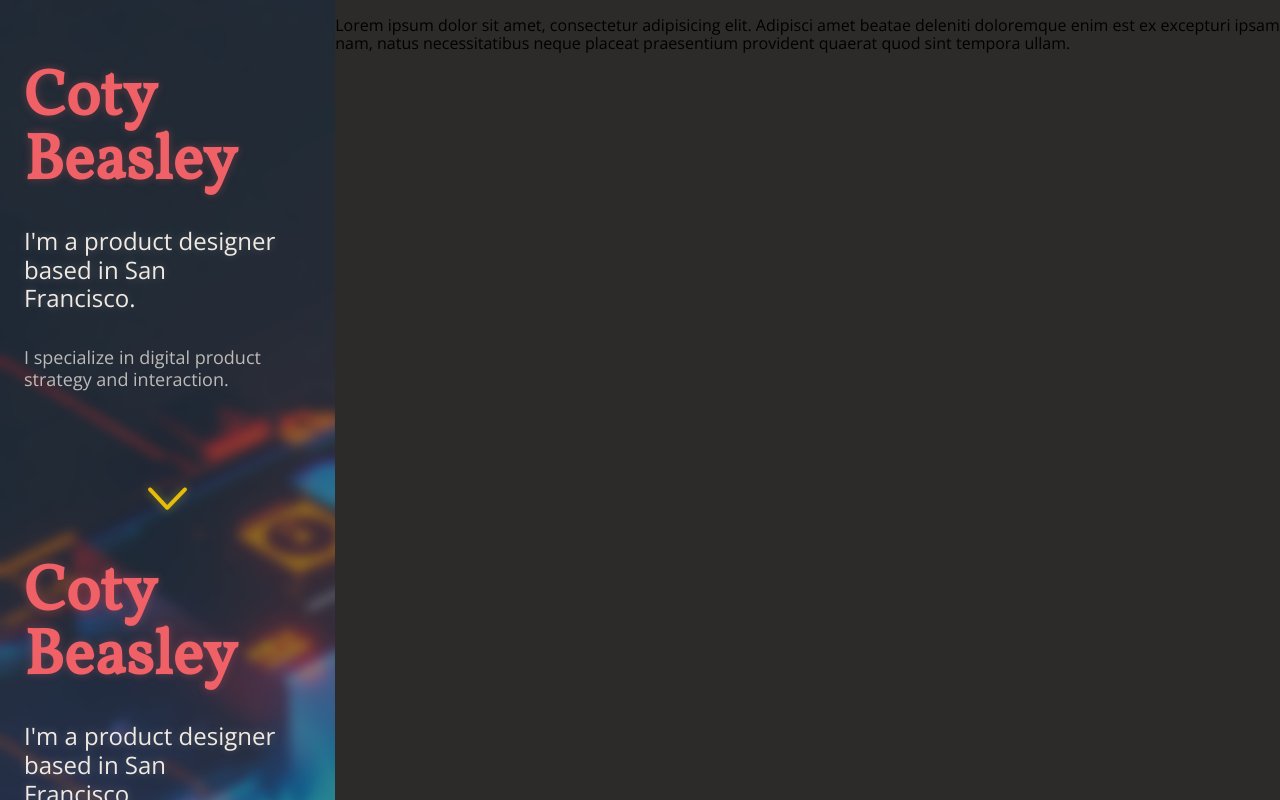
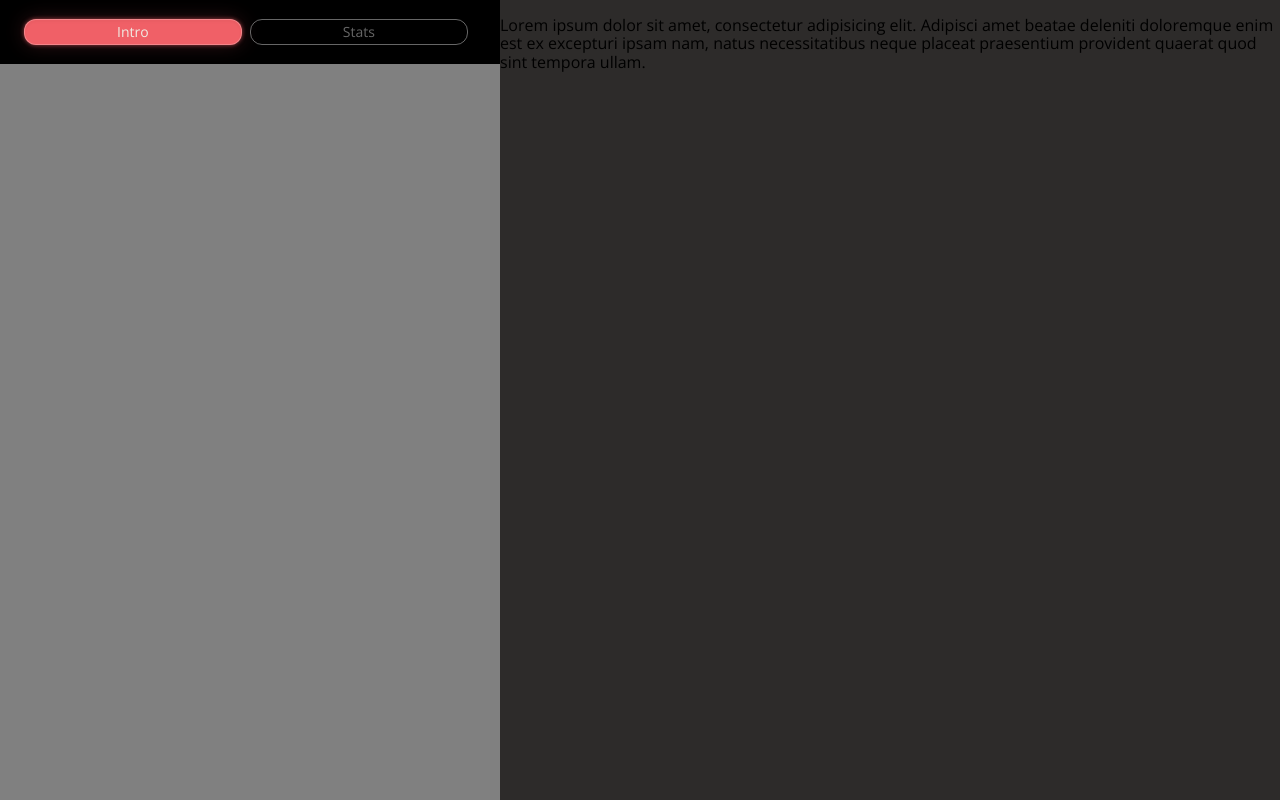
Before and after one commit to beacrea/wildcatcreekfiber, a Vue app: page /#/intro in a window 1280 px wide. Shown: the top 800 px of the page. Built offline with nearby package versions, Linux system fonts and the light colour scheme.

Commit message:
Added some layout tweaks

```diff
--- a/src/App.vue
+++ b/src/App.vue
@@ -1,8 +1,8 @@
 <template>
   <div id="app">
     <div id="content">
+      <Navigation></Navigation>
       <router-view/>
-      <Navigation></Navigation>
     </div>
     <div id="map">
       <p>Lorem ipsum dolor sit amet, consectetur adipisicing elit. Adipisci amet beatae deleniti doloremque enim est ex excepturi ipsam nam, natus necessitatibus neque placeat praesentium provident quaerat quod sint tempora ullam.</p>
@@ -25,6 +25,7 @@ export default {
 
 #app {
   display: flex;
+  height: 100%;
 }
 
 #content {
@@ -32,9 +33,24 @@ export default {
   display: flex;
   flex-direction: column;
   height: 100%;
+  max-width: 100%;
+  width: 100%;
   color: $color_light;
-  > div {
-    flex: 1 1 auto;
+  background: grey;
+}
+
+#map {
+  display: none;
+}
+
+@media screen and (min-width: 800px) {
+  #content {
+    min-width: 500px;
+    width: 40%;
+    max-width: 768px;
+  }
+  #map {
+    display: block;
   }
 }
 </style>
--- a/src/components/pages/About.vue
+++ b/src/components/pages/About.vue
@@ -1,21 +1,5 @@
 <template>
   <div id="about">
-    <section id="intro">
-      <header>
-        <h1>Coty Beasley</h1>
-        <h2>I'm a product designer based in San Francisco.</h2>
-        <h3>I specialize in digital product strategy and interaction.</h3>
-      </header>
-      <img src="/static/img/arrow-down.png" class="downArrow" alt="">
-    </section>
-    <section id="qa1">
-      <header>
-        <h1>Coty Beasley</h1>
-        <h2>I'm a product designer based in San Francisco.</h2>
-        <h3>I specialize in digital product strategy and interaction.</h3>
-      </header>
-      <img src="/static/img/arrow-down.png" class="downArrow" alt="">
-    </section>
   </div>
 </template>
 
@@ -36,8 +20,6 @@ export default {
 
 #about {
   padding: $padding_side;
-  background: url('/static/img/about-bg.png') no-repeat top left;
-  background-size: cover;
   display: flex;
   flex-direction: column;
   overflow-y: scroll;
```
